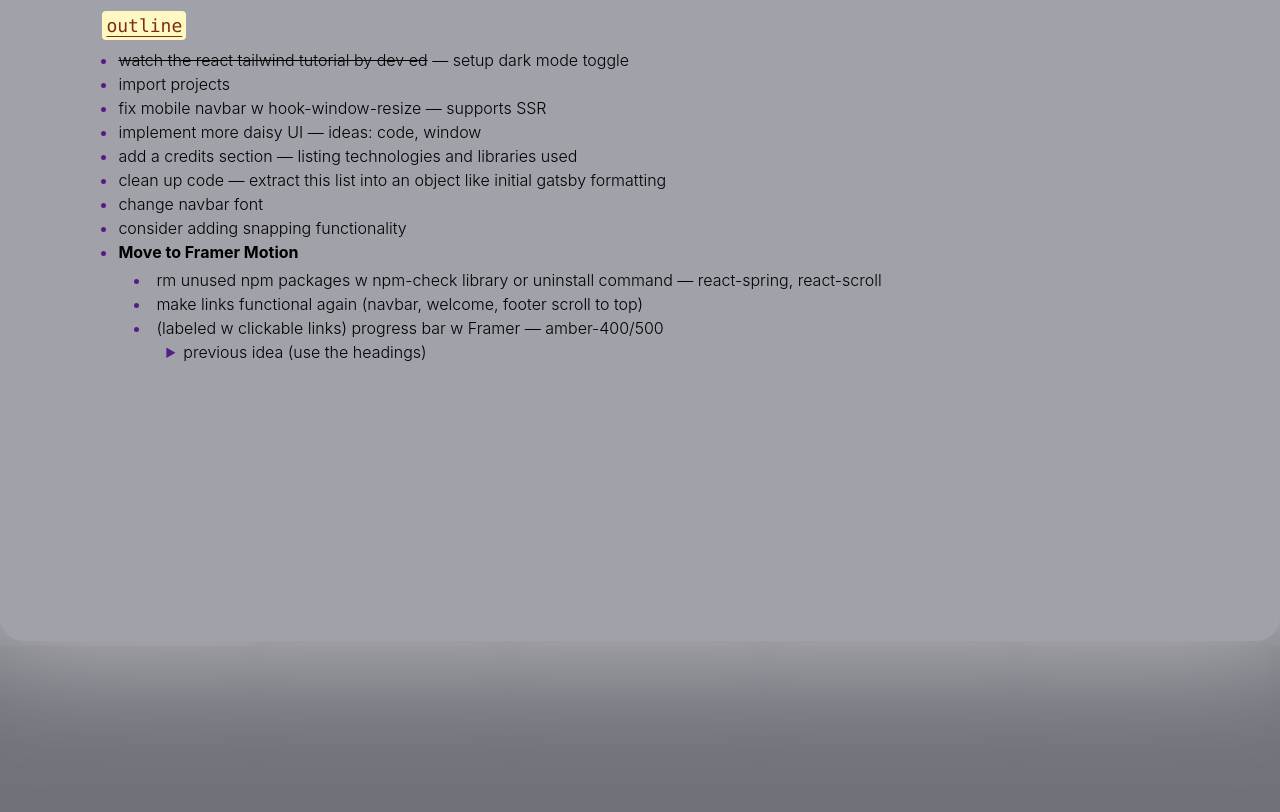
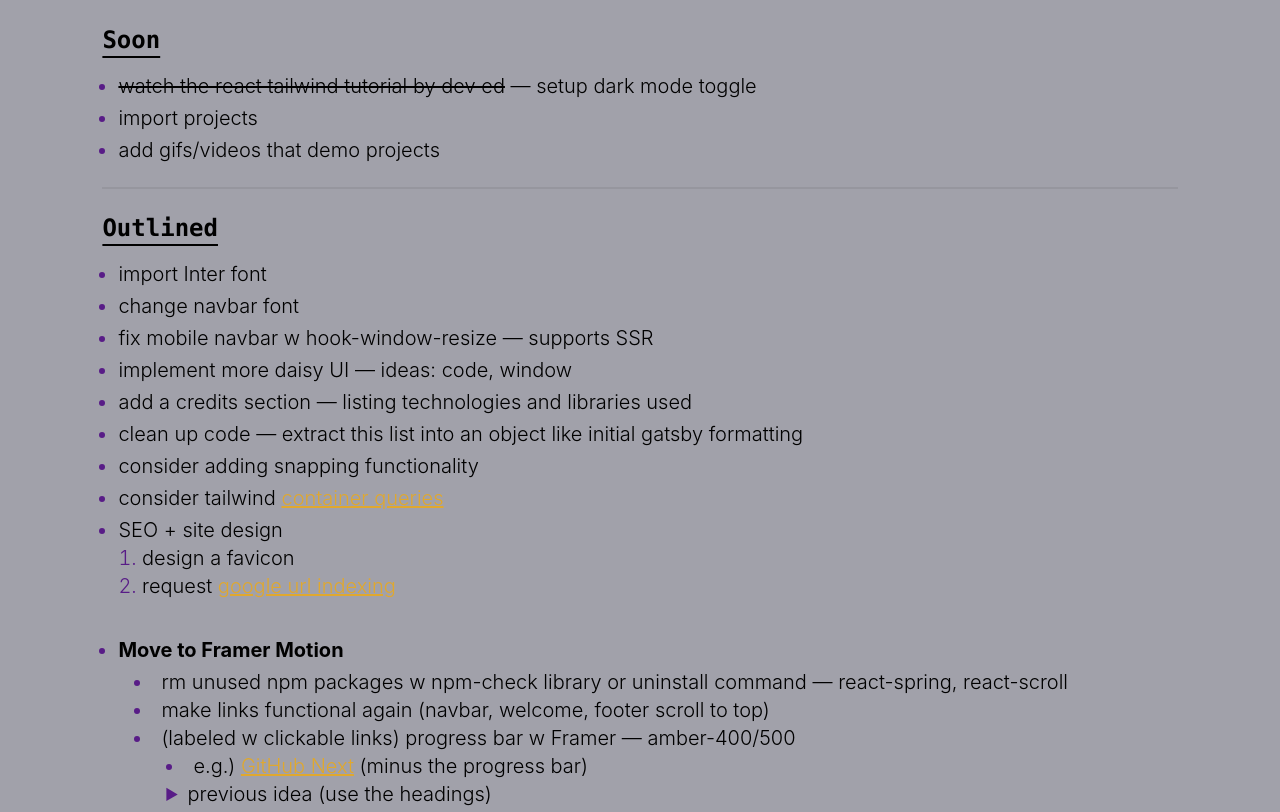
Before and after one commit to kavanparam/react-portfolio-website, a Gatsby site: page / in a window 1280 px wide. Shown: the part 4181-4993 px from the top of the page. Built offline with nearby package versions, Linux system fonts and the light colour scheme; Gatsby itself is replaced by a stand-in of ours.

Commit message:
More build outlining

```diff
--- a/src/pages/about.tsx
+++ b/src/pages/about.tsx
@@ -4,6 +4,7 @@ type Props = {};
 
 const about = (props: Props) => {
   // animate down onto page OR push page to the right on entry w FM
+  // w staggered drop down
   return <div>about</div>;
 };
 
--- a/src/pages/index.tsx
+++ b/src/pages/index.tsx
@@ -187,19 +187,28 @@ const IndexPage = () => {
           viewport={{ amount: 0.3, once: false }}
           className="z-40 min-h-screen p-[8%] bg-zinc-400 rounded-3xl shadow-divUp overflow-scroll"
         >
-          <h2 className="mb-8 text-3xl font-bold">
+          <h2 className="mb-8 text-4xl font-bold sm:text-5xl">
             Upcoming Page
             <span className="text-purple-900"> Build ⚡️</span>
           </h2>
-          <code className="p-1 text-lg text-orange-900 underline bg-yellow-100 rounded underline-offset-4 decoration-0 ">
-            outline
-          </code>
-          <ul className="mt-2 ml-4 font-light list-disc marker:text-purple-900">
+          <h3 className="mb-4 font-mono text-lg font-bold underline underline-offset-8 sm:text-2xl">
+            Soon
+          </h3>
+          <ul className="flex flex-col gap-1 mt-2 ml-4 font-light list-disc marker:text-purple-900 sm:text-xl">
             <li>
               <s>watch the react tailwind tutorial by dev ed</s> — setup dark
               mode toggle
             </li>
             <li>import projects</li>
+            <li>add gifs/videos that demo projects</li>
+          </ul>
+          <div className="divider"></div>
+          <h3 className="mb-4 font-mono text-lg font-bold underline underline-offset-8 sm:text-2xl">
+            Outlined
+          </h3>
+          <ul className="flex flex-col gap-1 mt-2 ml-4 font-light list-disc marker:text-purple-900 sm:text-xl">
+            <li>import Inter font</li>
+            <li>change navbar font</li>
             <li>fix mobile navbar w hook-window-resize — supports SSR</li>
             <li>implement more daisy UI — ideas: code, window</li>
             <li>
@@ -209,11 +218,33 @@ const IndexPage = () => {
               clean up code — extract this list into an object like initial
               gatsby formatting
             </li>
-            <li>change navbar font</li>
             <li>consider adding snapping functionality</li>
-
             <li>
-              <h5 className="font-bold ">Move to Framer Motion</h5>
+              consider tailwind{" "}
+              <a
+                href="https://tailwindcss.com/blog/tailwindcss-v3-2#container-queries"
+                className="link link-primary"
+              >
+                container queries
+              </a>
+            </li>
+            <li>
+              SEO + site design
+              <ul className="list-decimal list-inside">
+                <li>design a favicon</li>
+                <li>
+                  request{" "}
+                  <a
+                    className="link link-primary"
+                    href="https://support.google.com/webmasters/answer/9012289#request_indexing"
+                  >
+                    google url indexing
+                  </a>
+                </li>
+              </ul>
+            </li>
+            <li className="mt-8">
+              <h5 className="font-bold">Move to Framer Motion</h5>
               <ul className="mt-1 ml-4 list-disc list-inside">
                 <li>
                   rm unused npm packages w npm-check library or uninstall
@@ -226,7 +257,18 @@ const IndexPage = () => {
                 <li>
                   (labeled w clickable links) progress bar w Framer
                   — amber-400/500
-                  <details className="ml-8">
+                  <ul className="ml-8 list-disc list-inside">
+                    <li>
+                      e.g.){" "}
+                      <a
+                        href="https://githubnext.com/"
+                        className="link link-primary"
+                      >
+                        GitHub Next
+                      </a>{" "}
+                      (minus the progress bar)
+                    </li>
+                    <details className="">
                       <summary>previous idea (use the headings)</summary>
                       <ul className="steps steps-horizontal">
                         <li className="step step-primary">welcome</li>
@@ -243,6 +285,7 @@ const IndexPage = () => {
                       </li>
                       <li>rm scroll to top once this is functional</li>
                     </details>
+                  </ul>
                 </li>
               </ul>
             </li>
```
Lines whose indentation alone changed are shown as unchanged.
